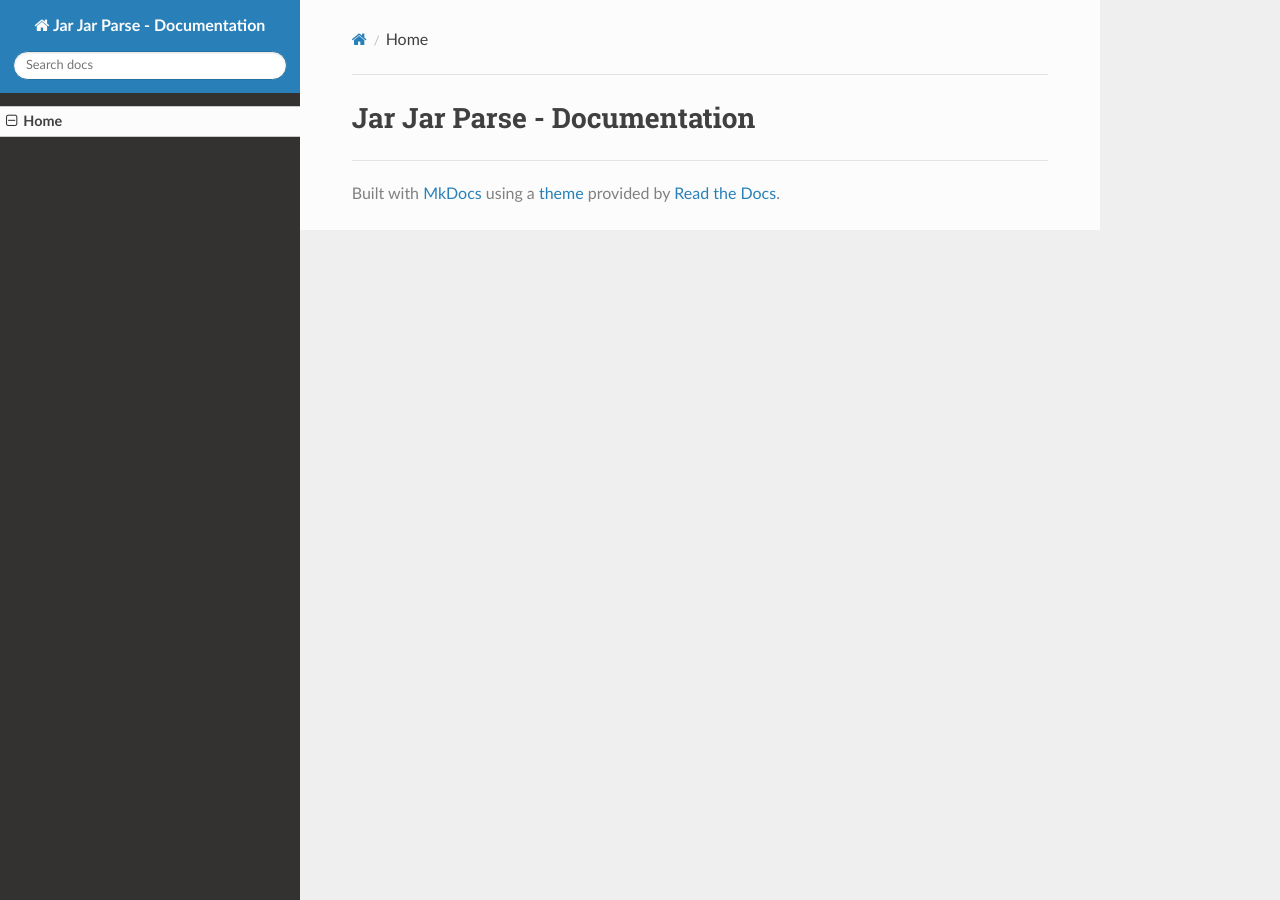
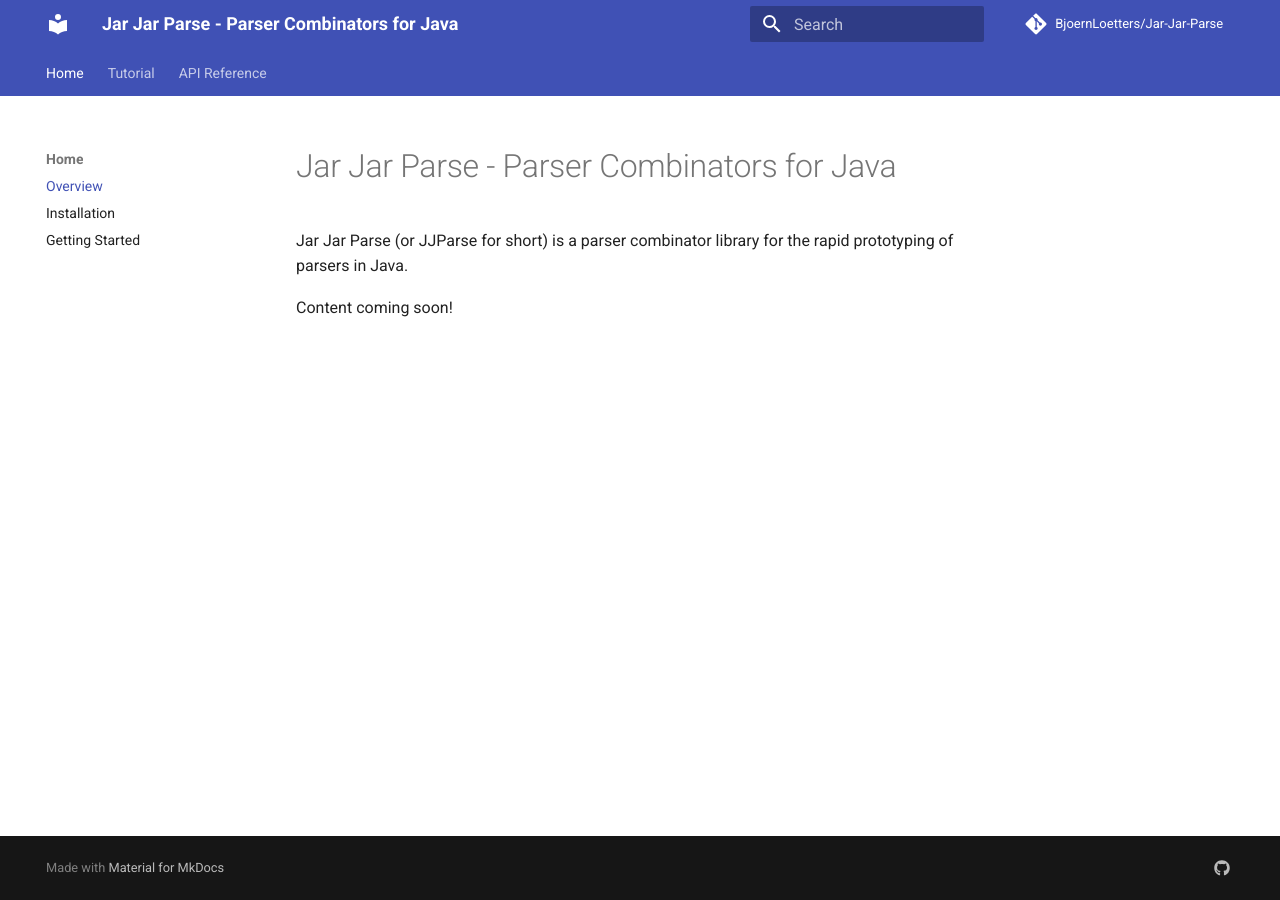
Before and after one commit to BjoernLoetters/Jar-Jar-Parse, an MkDocs documentation site: the page built from documentation/docs/index.md, in a window 1280 px wide. Built offline with MkDocs 1.6.1 and Material for MkDocs 9.7.7, drawn with Linux system fonts in a browser that asks for light colours; nearby versions of some CDN libraries; comment, search, counter and statistics services are not loaded.

Commit message:
Add more mkdocs documentation and update GitHub workflow

```diff
--- a/documentation/docs/index.md
+++ b/documentation/docs/index.md
@@ -1 +1,5 @@
-# Jar Jar Parse - Documentation
+# Jar Jar Parse - Parser Combinators for Java
+
+Jar Jar Parse (or JJParse for short) is a parser combinator library for the rapid prototyping of parsers in Java.
+
+Content coming soon!
--- a/documentation/mkdocs.yml
+++ b/documentation/mkdocs.yml
@@ -1,4 +1,37 @@
-site_name: Jar Jar Parse - Documentation
-theme: readthedocs
+site_name: Jar Jar Parse - Parser Combinators for Java
+
+theme:
+  name: material
+  features:
+    - navigation.tabs
+    - navigation.sections
+    - navigation.top
+    - navigation.expand
+    - search.highlight
+    - search.suggest
+
+markdown_extensions:
+  - footnotes
+  - admonition
+  - codehilite
+  - pymdownx.highlight
+  - pymdownx.superfences
+
+extra:
+  social:
+    - icon: fontawesome/brands/github
+      link: https://github.com/BjoernLoetters
+
+repo_url: https://github.com/BjoernLoetters/Jar-Jar-Parse
+repo_name: BjoernLoetters/Jar-Jar-Parse
+repo_icon: fontawesome/brands/github
+
 nav:
-  - Home: index.md
+  - Home:
+      - Overview: index.md
+      - Installation: home/installation.md
+      - Getting Started: home/getting-started.md
+  - Tutorial:
+      - Introduction to Parser Combinators: tutorial/introduction-to-parser-combinators.md
+      - Building Your First Parser: tutorial/building-your-first-parser.md
+  - API Reference: https://bjoernloetters.github.io/Jar-Jar-Parse/docs/javadoc/index.html
```
Also changed, not shown: documentation/docs/home/getting-started.md (added, +2 -0 lines), documentation/docs/home/installation.md (added, +121 -0 lines), documentation/docs/tutorial/building-your-first-parser.md (added, +2 -0 lines), documentation/docs/tutorial/introduction-to-parser-combinators.md (added, +2 -0 lines), README.md, 1 other file.
